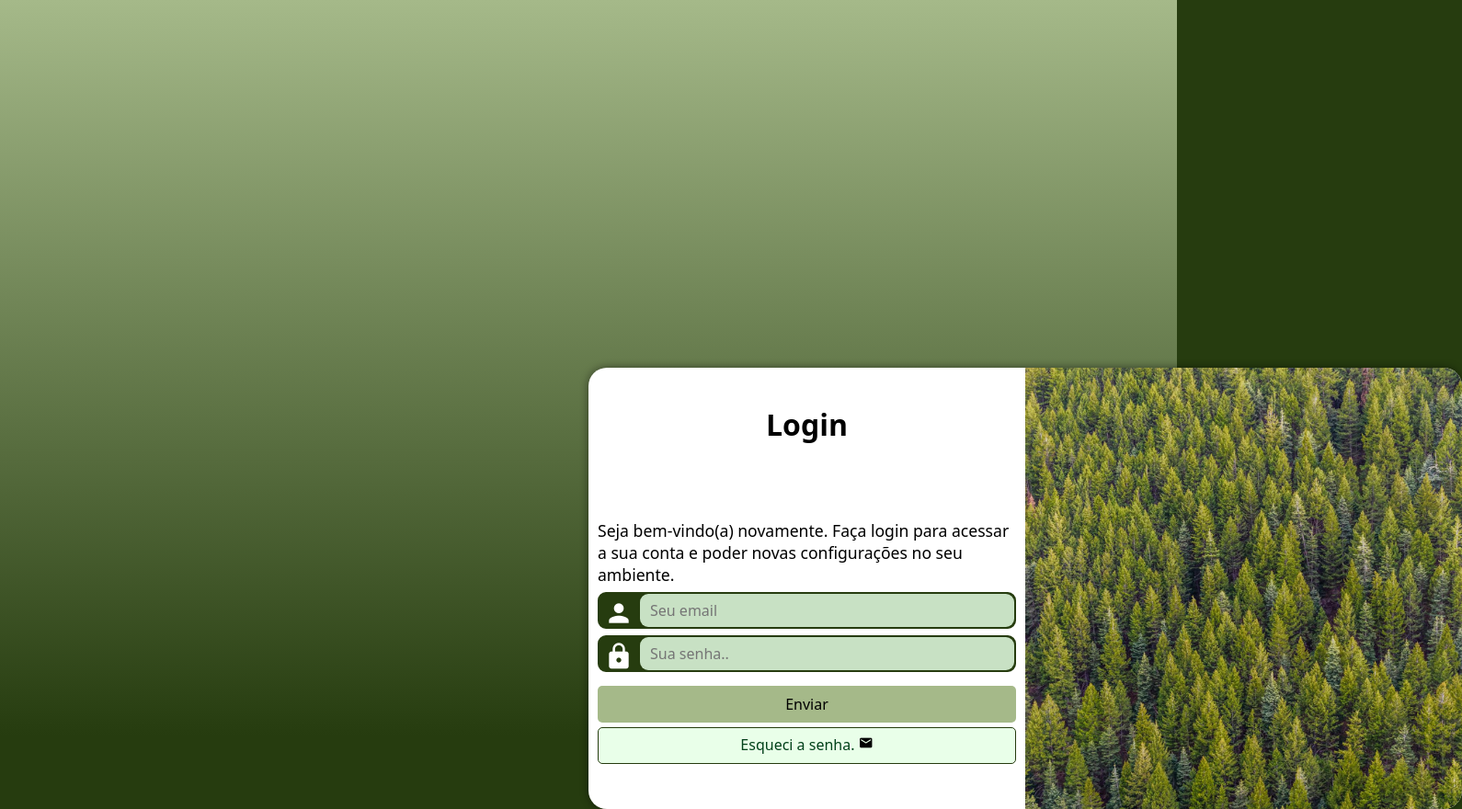
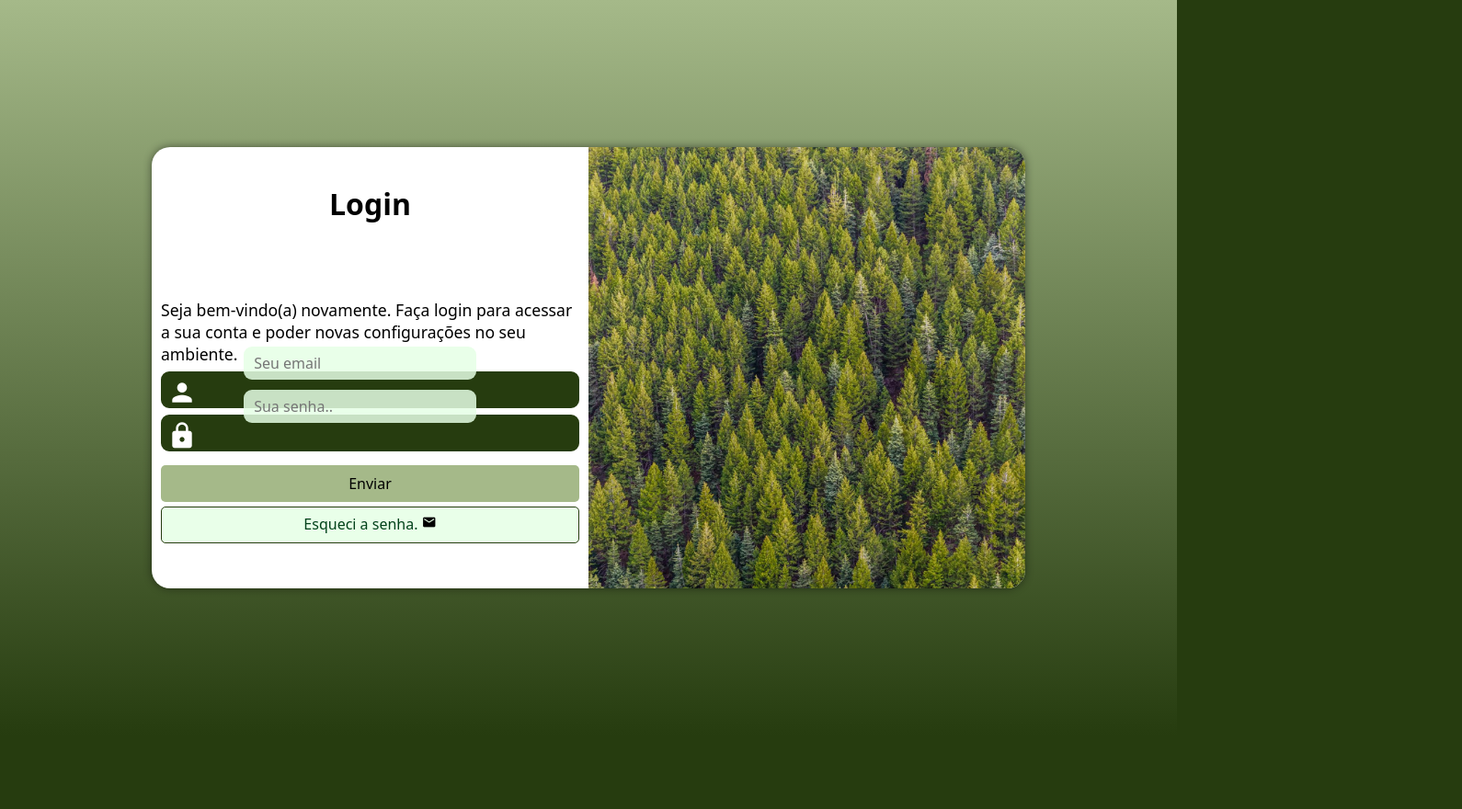
Before and after one commit to LeticiaBraga10/projeto-login, a plain HTML site: page index.html in a window 1280 px wide. Shown: the whole page at 92% size, 1590 px wide, since content can reach past the window. After the commit the page ends 800 px from the top, so only its background shows below. Drawn offline with Linux system fonts and the light colour scheme.

Commit message:
tentando resolver um bug na parte de inserir osdados.

```diff
--- a/estilos/style.css
+++ b/estilos/style.css
@@ -41,7 +41,7 @@ section#login{
 
     transition: width .3s, height .3s ;
     transition-timing-function: ease;
-
+    transform: translate(-50%, -50%);
 }
 
 section#login > div#imagem{
@@ -91,7 +91,7 @@ div.campo > span{
 div.campo > input{
     background-color: rgba(229, 255, 229, 0.847);
     font-size: 1em;
-    width: calc(100% - 44px);
+    /* width: calc(100% - 44px); */
     height: 100%;
     border: 0px;
     border-radius: 9px;
```
